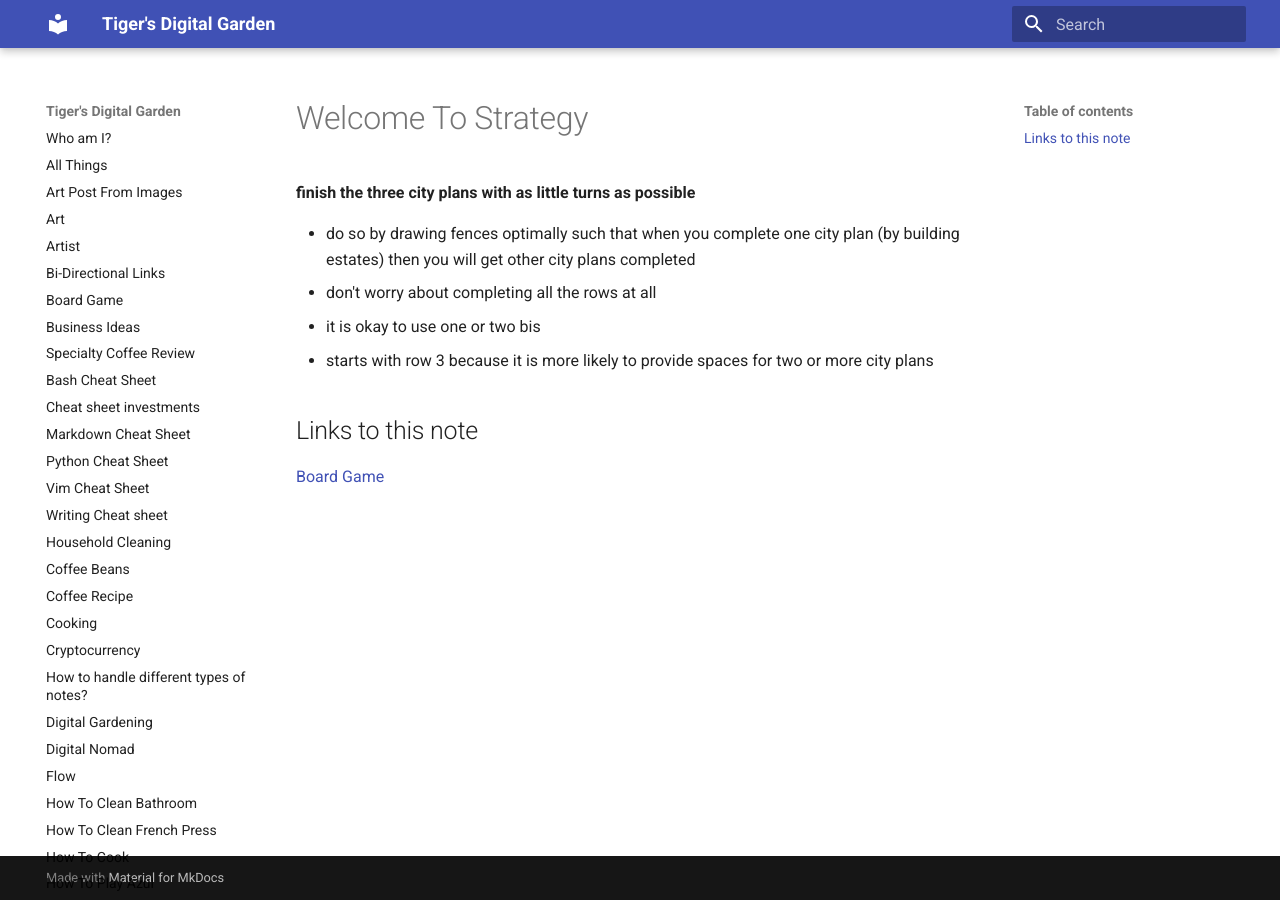
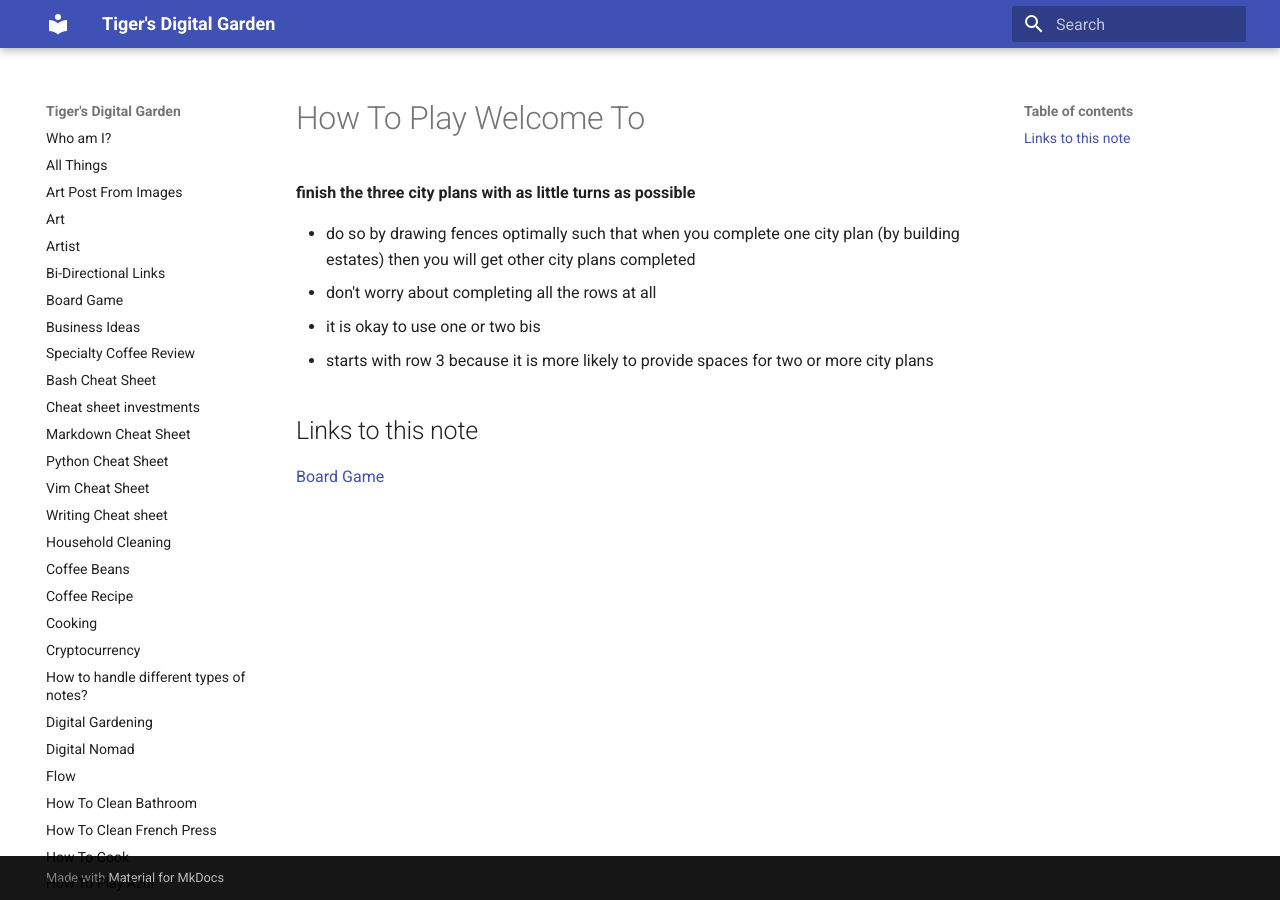
Before and after one commit to ynotstartups/notes, an MkDocs documentation site: the page built from notes/how-to-play-welcome-to.md, in a window 1280 px wide. Built offline with MkDocs 1.6.1 and Material for MkDocs 9.7.7, drawn with Linux system fonts in a browser that asks for light colours.

Commit message:
change title for welcome to

```diff
--- a/notes/how-to-play-welcome-to.md
+++ b/notes/how-to-play-welcome-to.md
@@ -1,4 +1,4 @@
-# Welcome To Strategy
+# How To Play Welcome To
 
 **finish the three city plans with as little turns as possible**
 
```
